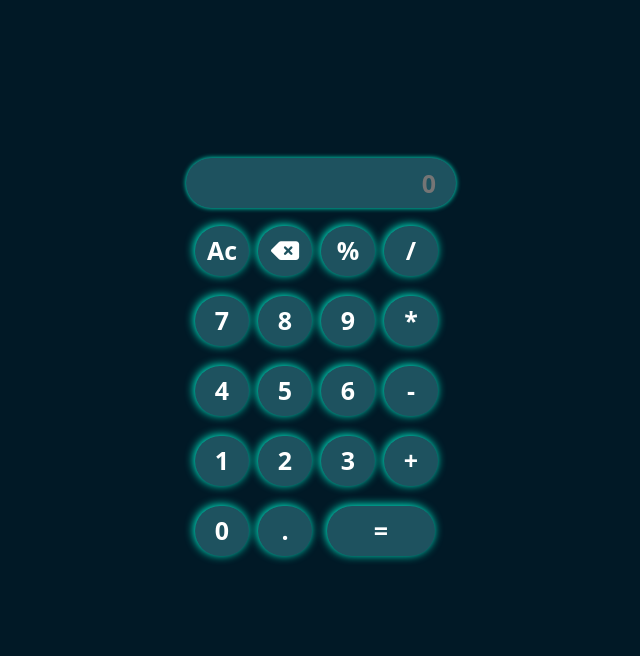
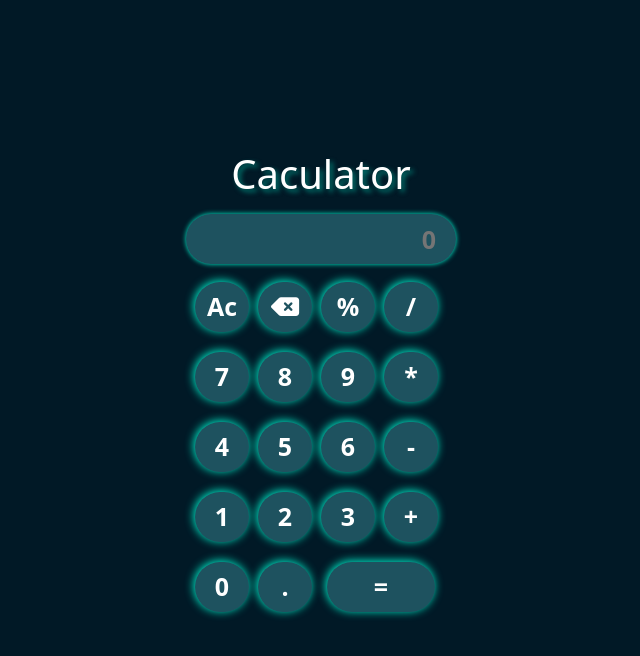
Before and after one commit to Myo-Min-Khant292/Caculator, a plain HTML site: page index.html in a window 1280 px wide. Shown: the whole page, without its empty margins (319-959 px from the left). Drawn offline with nearby package versions, Linux system fonts and the light colour scheme.

Commit message:
Text effect

```diff
--- a/css/style.css
+++ b/css/style.css
@@ -18,6 +18,12 @@ body {
 	top: 50%;
 	left: 50%;
 	transform: translate(-50% , -50%);
+}
+
+#text {
+	text-align: center;
+	color: #FFFFFF;
+	text-shadow: 3px 3px 5px #017B72;
 }
 
 #result {
--- a/index.html
+++ b/index.html
@@ -12,6 +12,7 @@
 
 	<div class="outer-box">
 		<div class="caculator">
+			<h1 id="text"></h1>
 			<input type="text" name="" id="result" placeholder="0">
 			<div id="row" style="margin-top: 10px;">
 				<button id="btn" onclick="Clear()">Ac</button>
--- a/js/test.js
+++ b/js/test.js
@@ -20,3 +20,15 @@ function Clear() {
 function del() {
 	result.value = result.value.slice(0,-1)
 }
+
+let i = 0;
+let text = "Caculator";
+let effect_box = document.getElementById("text")
+
+function typing() {
+	effect_box.textContent += text.charAt(i);
+	i++;
+	setTimeout(typing , 300);
+}
+
+typing()
```
